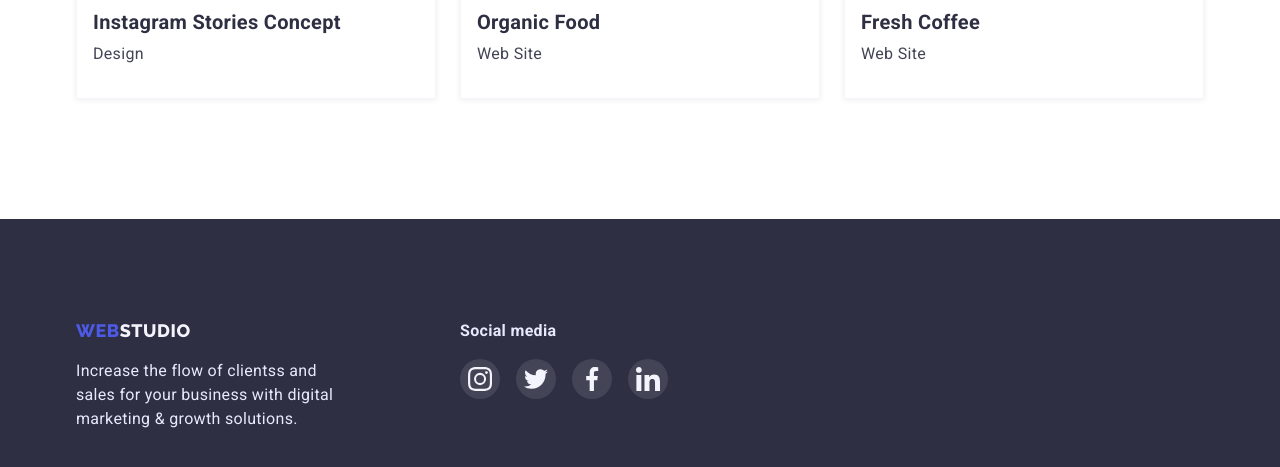
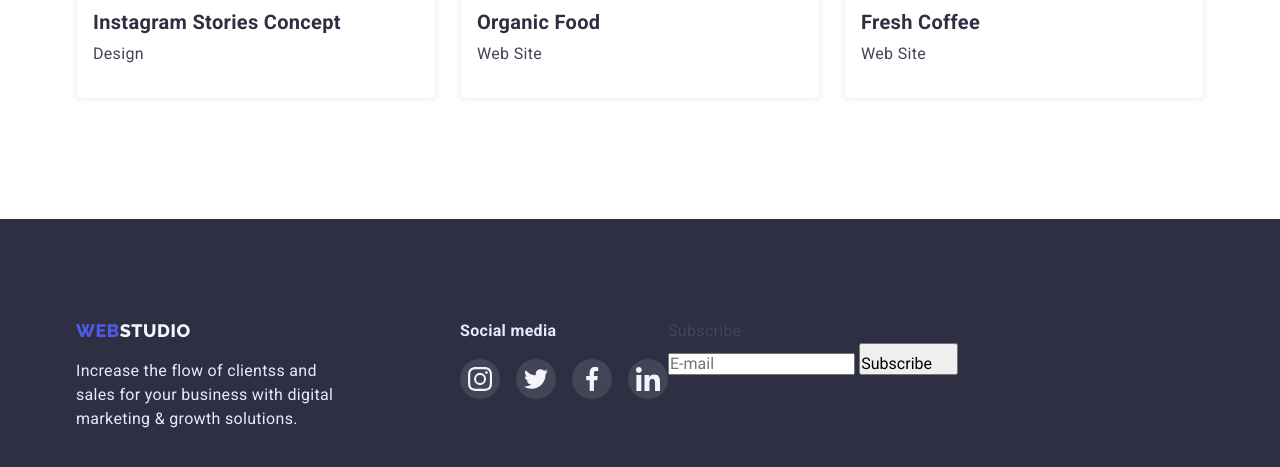
Before and after one commit to aggenov/goit-markup-hw-06, a plain HTML site: page portfolio.html in a window 1280 px wide. Shown: the part 1550-2017 px from the top of the page. Drawn offline with Linux system fonts and the light colour scheme.

Commit message:
форма в футере

```diff
--- a/portfolio.html
+++ b/portfolio.html
@@ -247,6 +247,15 @@
                     </li>
                 </ul>
             </div>
+            <form class="form-footer-subscribe">
+                <p>Subscribe</p>
+                <label>
+                    <input class="mail" type="email" name="email" placeholder="E-mail" autocomplete="off">
+                    <button class="subscribe-button" type="submit">Subscribe<svg width="24" height="24">
+                            <use href="./images/icons.svg#send"></use>
+                        </svg></button>
+                </label>
+            </form>
         </div>
     </div>
 </footer>
```
Lines whose indentation alone changed are shown as unchanged.
